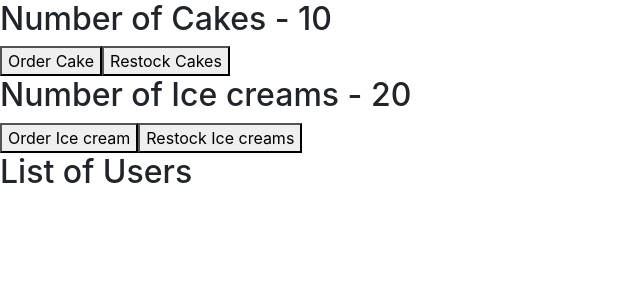
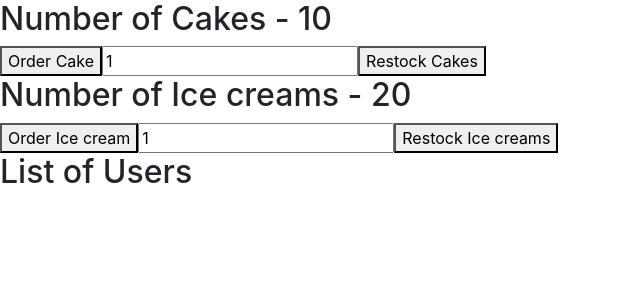
Before and after one commit to Mubassim-Khan/Redux-Toolkit, a React (Create React App) app in the folder react-redux/: page / in a window 1280 px wide. Shown: the top 300 px of the page, without its empty margins (0-640 px from the left). Built offline with nearby package versions, Linux system fonts and the light colour scheme.

Commit message:
28 - useDispatch to dispatch the actions from React component.

```diff
--- a/react-redux/src/components/cakeView.jsx
+++ b/react-redux/src/components/cakeView.jsx
@@ -1,16 +1,30 @@
-import React from 'react';
+import React, { useState } from 'react';
 // useSelector hook is used to get hold of any state that is mantained in Redux Store.
-import { useSelector } from "react-redux";
+import { useSelector, useDispatch } from "react-redux";
+// Import Action Creators from cakeSlice
+import { ordered, restocked } from '../features/cake/cakeSlice';
 
 export const CakeView = () => {
     // useSelector accepts function as its parameter & that function is called selector function.
     // Selector function accepts state as its arrgument.
     const numOfCakes = useSelector((state) => state.cake.numOfCakes)
+
+    // useDispatch returns a reference to the dispatch function from redux store
+    const dispatch = useDispatch();
+
+    // useState to customize the restock value
+    const [value, setValue] = useState(1);
     return (
         <div>
             <h2>Number of Cakes - {numOfCakes}</h2>
-            <button>Order Cake</button>
-            <button>Restock Cakes</button>
+            <button onClick={() => dispatch(ordered())}>Order Cake</button>
+            <input
+                type="number"
+                value={value}
+                onChange={(e) => setValue(parseInt(e.target.value))}
+            />
+            {/* To put restock value user input. The value of input element does not have to be part of Redux store, it can be a part of local state. */}
+            <button onClick={() => dispatch(restocked(value))}>Restock Cakes</button>
         </div>
     )
 }
--- a/react-redux/src/components/icecreamView.jsx
+++ b/react-redux/src/components/icecreamView.jsx
@@ -1,16 +1,30 @@
-import React from 'react';
+import React, { useState } from 'react';
 // useSelector hook is used to get hold of any state that is mantained in Redux Store.
-import { useSelector } from "react-redux";
+import { useSelector, useDispatch } from "react-redux";
+// Import Action Creators from cakeSlice
+import { ordered, restocked } from '../features/icecream/icecreamSlice';
 
 export const IcecreamView = () => {
     // useSelector accepts function as its parameter & that function is called selector function.
     // Selector function accepts state as its arrgument.
     const numOfIcecreams = useSelector((state) => state.icecream.numOfIcecreams)
+
+    // useDispatch returns a reference to the dispatch function from redux store
+    const dispatch = useDispatch()
+
+    // useState to customize the restock value
+    const [value, setValue] = useState(1);
+
     return (
         <div>
             <h2>Number of Ice creams - {numOfIcecreams} </h2>
-            <button>Order Ice cream</button>
-            <button>Restock Ice creams</button>
+            <button onClick={() => dispatch(ordered())}>Order Ice cream</button>
+            {/* To put restock value user input. The value of input element does not have to be part of Redux store, it can be a part of local state. */}
+            <input type="number"
+                value={value}
+                onChange={(e) => setValue(parseInt(e.target.value))}
+            />
+            <button onClick={() => dispatch(restocked(value))}>Restock Ice creams</button>
         </div>
     )
 }
```
